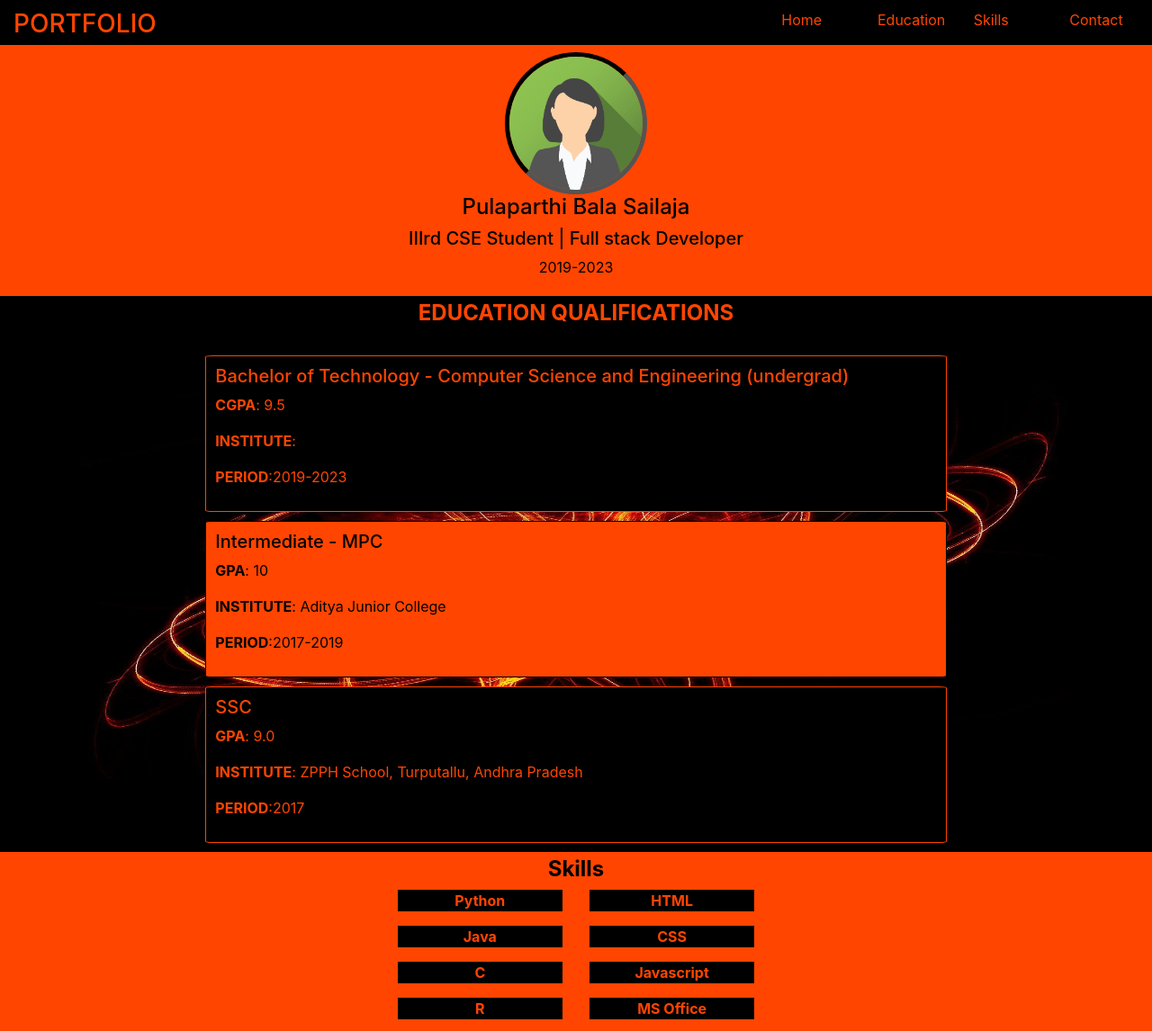
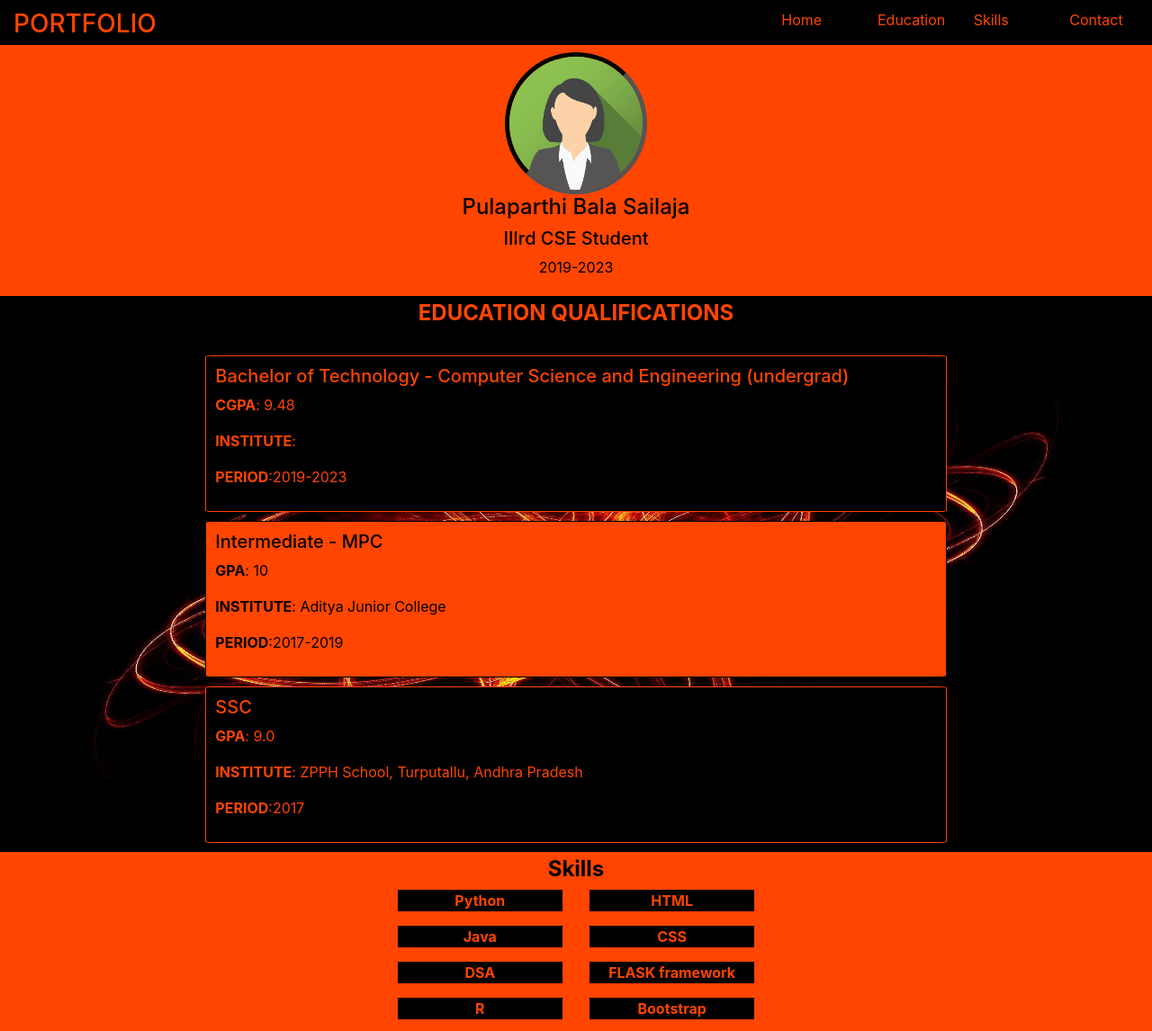
Before and after one commit to 19PA1A05F2/MyPortfolio, a plain HTML site: page index.html in a window 1280 px wide. Shown: the top 1146 px of the page at 90% size. Drawn offline with nearby package versions, Linux system fonts and the light colour scheme.

Commit message:
Update index.html

```diff
--- a/index.html
+++ b/index.html
@@ -26,7 +26,7 @@
                 <div  class="col-lg-4 content">
                     <img class="DP" src="avatar.jpg" alt="Avatar">
                     <h4>Pulaparthi Bala Sailaja</h4>
-                    <h5>IIIrd CSE Student | Full stack Developer</h5>
+                    <h5>IIIrd CSE Student</h5>
                     <span>2019-2023</span>
                 </div>
             </div>
@@ -39,7 +39,7 @@
                     <h4 class="title">EDUCATION QUALIFICATIONS</h4><br>
                     <div class="engg">
                         <h5>Bachelor of Technology - Computer Science and Engineering (undergrad)</h5>
-                        <p><b>CGPA</b>: 9.5</p>
+                        <p><b>CGPA</b>: 9.48</p>
                         <p><b>INSTITUTE</b>: <a href="https://vishnu.edu.in">Vishnu Institute of Technology</a></p>
                         <p><b>PERIOD</b>:2019-2023</p>
                     </div>
@@ -69,13 +69,15 @@
                         <div class="col-md-6">
                             <p><b>Python</b></p>
                             <p><b>Java</b></p>
-                            <p><b>C</b></p>
+                            <p><b>DSA</b></p>
                             <p><b>R</b></p>
+                            <p><b>OOPS</b></p>
                         </div>
                         <div class="col-md-6">
                             <p><b>HTML</b></p>
                             <p><b>CSS</b></p>
-                            <p><b>Javascript</b></p>
+                            <p><b>FLASK framework</b></p>
+                            <p><b>Bootstrap</b></p>
                             <p><b>MS Office</b></p>
                         </div>
                     </div>
@@ -98,7 +100,6 @@
                 <div class="col-md-4">
                     <a href="mailto:sailajapbs88@gmail.com" target="_blank"><i class="fab fa-google-plus-g"></i></a>
                     <a href="https://www.linkedin.com/in/pulaparthi-bala-sailaja-0256551b4/" target="_blank"><i class="fab fa-linkedin"></i></a>
-                    <a href="https://discord.gg/qzZjRcNk" target="_blank"><i class="fab fa-discord"></i></a>
                     <a href="https://github.com/19PA1A05F2"><i class="fab fa-github"></i></a>
                 </div>
             </div>
```
